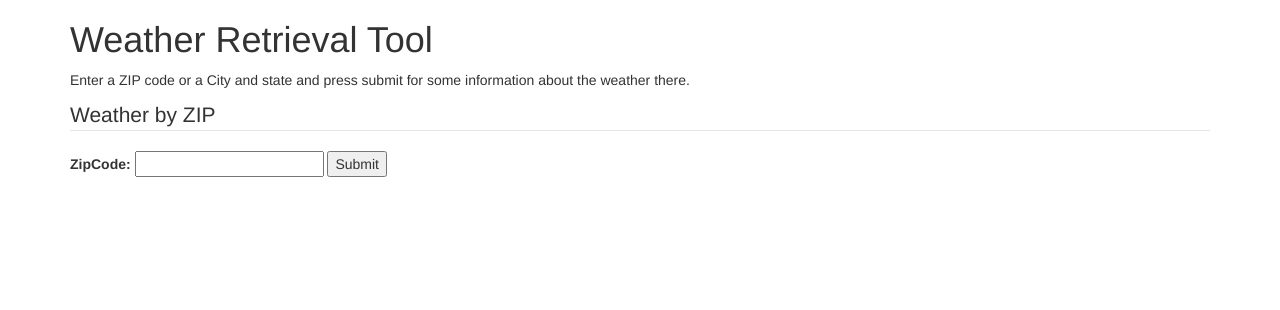
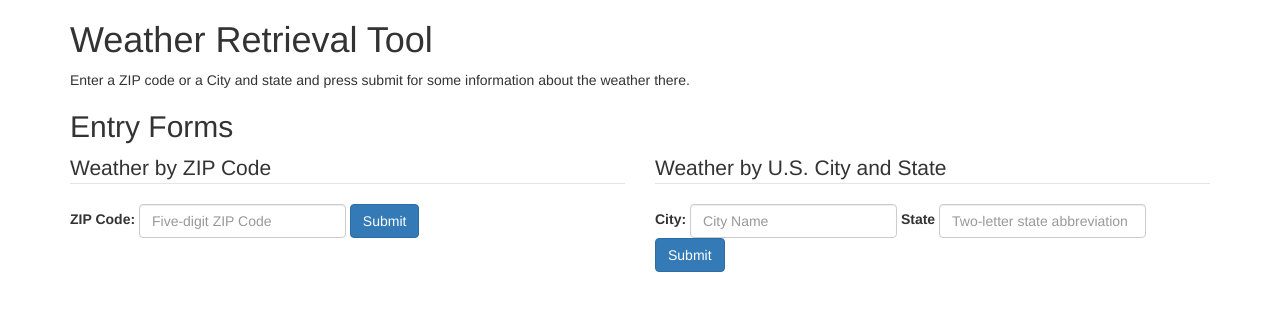
Before and after one commit to SoularPowered/weather-yank, a plain HTML site: page index.html in a window 1280 px wide. Drawn offline with nearby package versions, Linux system fonts and the light colour scheme.

Commit message:
Clean format of forms and add div for output

```diff
--- a/index.html
+++ b/index.html
@@ -32,15 +32,44 @@ All javascript I wrote is in app.js for this assignment
     <h1>Weather Retrieval Tool</h1>
 
     <p>Enter a ZIP code or a City and state and press submit for some information about the weather there.</p>
+    <h2>Entry Forms</h2>
+    <div class="row"> <!-- START forms row -->
+        <div class="col-md-6">
+        <form class="form-inline"> <!-- BEGIN ZIP form -->
+            <fieldset>
+            <legend>Weather by ZIP Code</legend>
+                <div class="form-group">
+                    <label for="zipCode">ZIP Code:</label>
+                    <input type="text" class="form-control" name="zipCode" id="zip-code" placeholder="Five-digit ZIP Code">
+                </div>
+                <input type="submit" class="btn btn-primary" id="zip-submit">
+            </fieldset>
+        </form><!-- END ZIP form -->
+        </div><!-- END left col -->
 
-    <form> <!-- BEGIN ZIP form -->
-        <fieldset>
-        <legend>Weather by ZIP</legend>
-            <label for="zipCode">ZipCode:</label>
-            <input type="text" name="zipCode" id="zip-code">
-            <input type="submit" id="zip-submit">
-        </fieldset>
-    </form><!-- END ZIP form -->
+        <div class="col-md-6">
+        <form class="form-inline"> <!-- BEGIN city form -->
+            <fieldset>
+            <legend>Weather by U.S. City and State</legend>
+                <div class="form-group">
+                    <label for="cityName">City:</label>
+                    <input type="text" class="form-control" name="cityName" id="city-name" placeholder="City Name">
+                </div>
+                <div class="form-group">
+                    <label for="stateAbbrev">State</label>
+                    <input type="text" class="form-control" name="stateAbbrev" id="state-code" placeholder="Two-letter state abbreviation">
+                </div>
+                <input type="submit" class="btn btn-primary" id="cityState-submit">
+            </fieldset>
+        </form><!-- END city form -->
+        </div><!-- END right col -->
+    </div><!-- END form row -->
+
+    <div class="row"> <!-- START output row -->
+        <div class="col-md-12" hidden="false">
+        <h2>Weather Information</h2>
+        </div>
+    </div> <!-- END output row -->
 
 
     </div> <!-- END main container -->
--- a/js/app.js
+++ b/js/app.js
@@ -36,9 +36,10 @@ function bindButtons() {
             console.log(property);
         }
 
+        event.preventDefault(); // prevent page from reloading on click of form submit button
+
         updateWeatherInfo(data);
 
-        event.preventDefault(); // prevent page from reloading on click of form submit button
     })
 }
 
```
